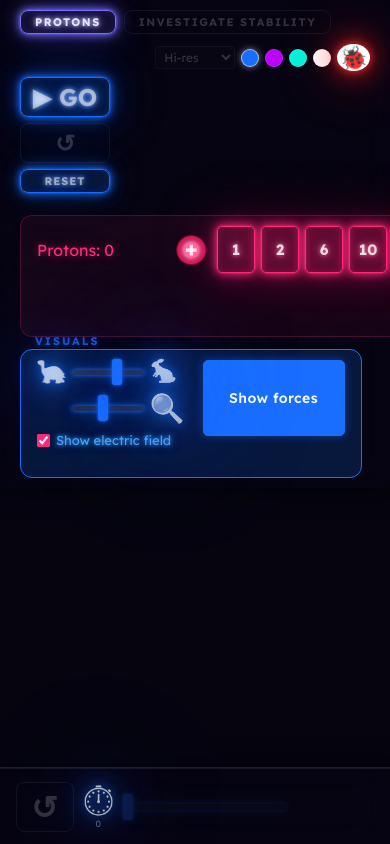
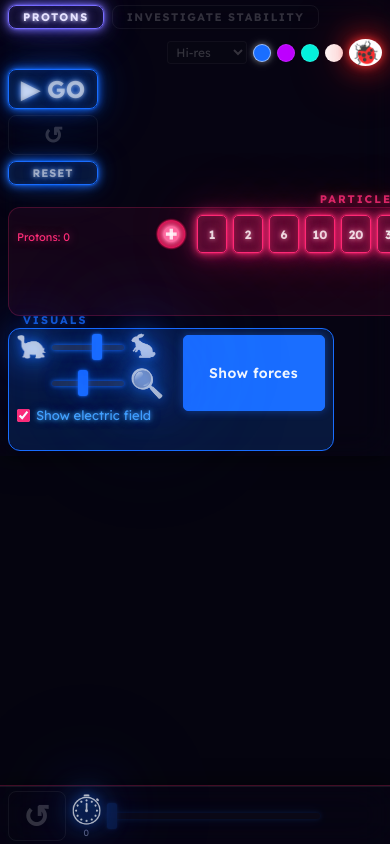
Before and after one commit to ghostoutfit/nucleus, a plain HTML site: page index.html in a window 390 px wide. Drawn offline with Linux system fonts and the light colour scheme.

Commit message:
mobile: touch support, responsive toolbar, dvh canvas sizing
- canvas: touch-action:none, all mouse events → pointer events (works
  for both mouse and touch with no logic changes)
- force panel resize handles: mousedown/move/up → pointerdown/move/up
- body height: 100vh → 100dvh (mobile browser chrome fix)
- canvas resize: window.visualViewport when available so address-bar
  show/hide doesn't cause layout jumps
- @media (max-width:600px): tighter toolbar padding, smaller particle
  buttons (30×38px), hide scrub-bar labels, compact ctrl-box padding
- touch-action:manipulation on buttons/inputs (removes 300ms tap delay)

Co-Authored-By: Claude Sonnet 4.6 <noreply@anthropic.com>

```diff
--- a/index.html
+++ b/index.html
@@ -40,7 +40,7 @@
     font-family: 'Lexend', sans-serif;
     overflow: hidden;
     width: 100vw;
-    height: 100vh;
+    height: 100dvh;
   }
   button, input, select, textarea {
     font-family: 'Lexend', sans-serif;
@@ -933,6 +933,49 @@
     padding: 3px 5px;
     font-size: 12px;
     width: 46px;
+  }
+
+  /* ========================================
+     MOBILE / TOUCH
+     ======================================== */
+  #canvas {
+    touch-action: none; /* prevent scroll/zoom from swallowing canvas touches */
+  }
+  button, input[type="range"], select {
+    touch-action: manipulation; /* suppress 300ms tap delay */
+  }
+
+  @media (max-width: 600px) {
+    #toolbar {
+      padding: 5px 8px 5px;
+      gap: 3px;
+    }
+    #toolbar h1 {
+      font-size: 13px;
+    }
+    .toolbar-row {
+      gap: 6px;
+    }
+    #particleBtns .particle-add-btn,
+    #elementBtns .particle-add-btn {
+      width: 30px;
+      height: 38px;
+      font-size: 12px;
+    }
+    .element-btn .el-num { font-size: 8px; }
+    .element-btn .el-sym { font-size: 11px; }
+    #scrubBar {
+      height: 58px;
+      padding: 0 70px 0 8px;
+      gap: 6px;
+    }
+    #scrubBar .scrub-label { display: none; }
+    .ctrl-box-pink, .ctrl-box-blue {
+      padding: 6px 8px 8px;
+    }
+    #statProtons, #statNeutrons {
+      font-size: 11px;
+    }
   }
 </style>
 </head>
@@ -1472,13 +1515,16 @@ let dragOffsetY = 0;
 // ============================================================
 function resize() {
   const scrubH = document.getElementById('scrubBar').offsetHeight;
-  canvas.width  = window.innerWidth;
-  canvas.height = window.innerHeight - scrubH;
+  const vw = window.visualViewport ? window.visualViewport.width  : window.innerWidth;
+  const vh = window.visualViewport ? window.visualViewport.height : window.innerHeight;
+  canvas.width  = vw;
+  canvas.height = vh - scrubH;
   _forcePanelWidth = forcePanelEl.offsetWidth;
   updateCam();
   if (!running) draw();
 }
 window.addEventListener('resize', resize);
+if (window.visualViewport) window.visualViewport.addEventListener('resize', resize);
 setTimeout(resize, 0);
 
 // ============================================================
@@ -1557,7 +1603,7 @@ function separateOverlaps() {
 //  didDrag flag prevents click from firing after a drag release
 // ============================================================
 let didDrag = false;
-canvas.addEventListener('mousedown', (e) => {
+canvas.addEventListener('pointerdown', (e) => {
   const pos = getCanvasPos(e);
   didDrag = false;
   const idx = findParticleAt(pos.x, pos.y);
@@ -1583,7 +1629,7 @@ canvas.addEventListener('mousedown', (e) => {
 });
 
 let _lastCursorCheck = 0;
-window.addEventListener('mousemove', (e) => {
+window.addEventListener('pointermove', (e) => {
   const pos = getCanvasPos(e);
   if (dragging !== null) {
     // Dragging a particle — works in both modes; always process drag events
@@ -1619,7 +1665,7 @@ window.addEventListener('mousemove', (e) => {
   canvas.style.cursor = hover >= 0 ? 'grab' : 'default';
 });
 
-window.addEventListener('mouseup', (e) => {
+window.addEventListener('pointerup', (e) => {
   if (dragging !== null) {
     separateOverlaps();
     if (!running) { computeEnergy(); draw(); }
@@ -2862,7 +2908,7 @@ let _fpAutoScaleSel = null;
 // ---- Force panel resize ----
 let _fpResize = null;
 document.querySelectorAll('.fp-rh').forEach(h => {
-  h.addEventListener('mousedown', e => {
+  h.addEventListener('pointerdown', e => {
     e.stopPropagation();
     const rect = forcePanelEl.getBoundingClientRect();
     forcePanelEl.style.width  = rect.width  + 'px';
@@ -2872,7 +2918,7 @@ document.querySelectorAll('.fp-rh').forEach(h => {
   });
 });
 
-window.addEventListener('mousemove', e => {
+window.addEventListener('pointermove', e => {
   if (!_fpResize) return;
   const { dir, sx, sy, ow, oh } = _fpResize;
   const dx = e.clientX - sx, dy = e.clientY - sy;
@@ -2895,7 +2941,7 @@ window.addEventListener('mousemove', e => {
   }
 });
 
-window.addEventListener('mouseup', () => { _fpResize = null; });
+window.addEventListener('pointerup', () => { _fpResize = null; });
 
 document.getElementById('fpZoomSlider').addEventListener('input', function() {
   fpZoom = parseFloat(this.value);
```
